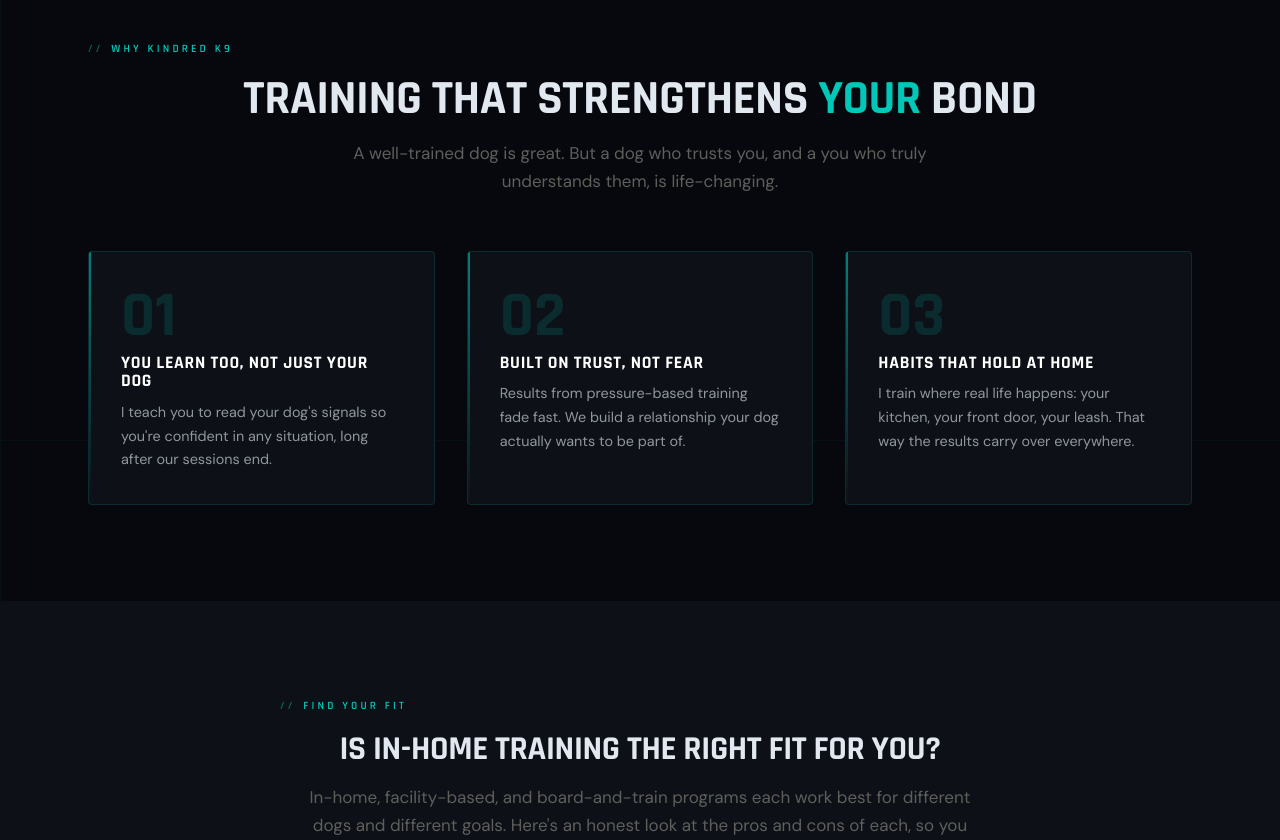
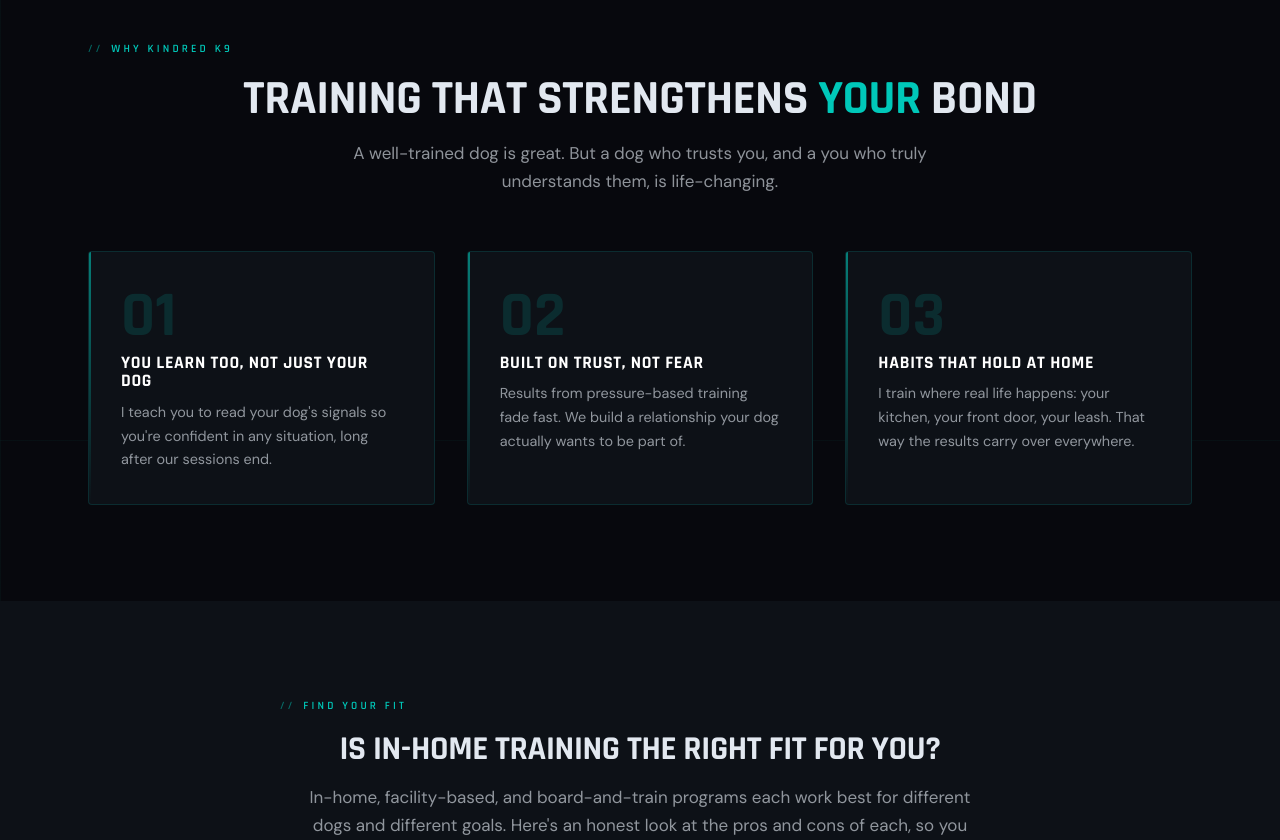
Before and after one commit to Kindredk9/kindredk9, a plain HTML site: page index.html in a window 1280 px wide. Shown: the part 1960-2800 px from the top of the page. Drawn offline with Linux system fonts and the light colour scheme.

Commit message:
Fix low-contrast muted text on home page
Replace hardcoded #5e5e5b (dark gray) with the theme-aware
var(--text-muted) on the "Find your fit" and "Why Kindred K9"
paragraphs so they stay legible on the dark background. Both now
meet WCAG AA contrast in light and dark modes.

Co-Authored-By: Claude Opus 4.8 <noreply@anthropic.com>

```diff
--- a/index.html
+++ b/index.html
@@ -484,7 +484,7 @@
         <div class="section-header text-center" style="max-width:none; margin-bottom:3.5rem" data-animate>
           <span class="eyebrow">Why Kindred K9</span>
           <h2 id="why-heading">Training that strengthens <em>your</em> bond</h2>
-          <p style="max-width:52ch; margin:0.75rem auto 0; color:#5e5e5b">
+          <p style="max-width:52ch; margin:0.75rem auto 0; color:var(--text-muted)">
             A well-trained dog is great. But a dog who trusts you, and a you who truly understands them, is life-changing.
           </p>
         </div>
@@ -515,7 +515,7 @@
         <div style="max-width:720px;margin:0 auto;text-align:center" data-animate>
           <span class="eyebrow">Find your fit</span>
           <h2 id="fit-heading" style="font-size:clamp(1.5rem,3vw,2.1rem);margin-bottom:1rem">Is in-home training the right fit for you?</h2>
-          <p style="color:#5e5e5b;max-width:58ch;margin:0 auto 1.75rem">
+          <p style="color:var(--text-muted);max-width:58ch;margin:0 auto 1.75rem">
             In-home, facility-based, and board-and-train programs each work best for different dogs and
             different goals. Here's an honest look at the pros and cons of each, so you can decide what's
             genuinely right for you and your dog, whether that's me or not.
```
